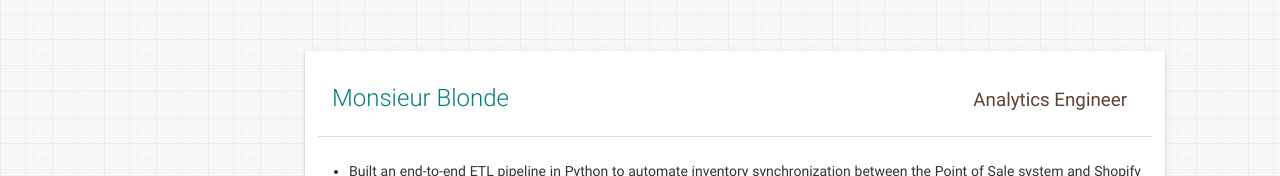
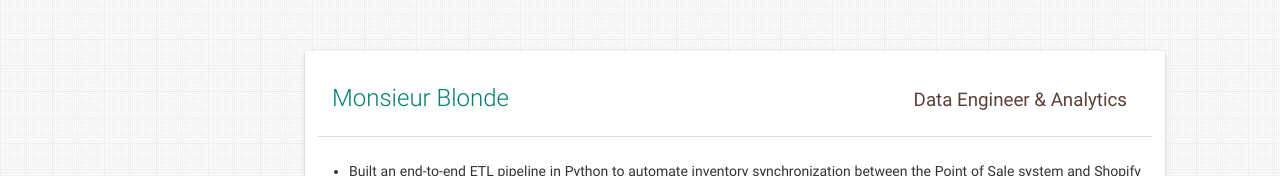
Before and after one commit to qarisp/qarisp.github.io, a plain HTML site: page index.html in a window 1280 px wide. Shown: the part 1833-2009 px from the top of the page. Drawn offline with nearby package versions, Linux system fonts and the light colour scheme.

Commit message:
Updated experience section

```diff
--- a/index.html
+++ b/index.html
@@ -278,7 +278,7 @@
                 </p>
               </div>
             </div>
-            <div class="role brown-text text-darken-2">Analytics Engineer</div>
+            <div class="role brown-text text-darken-2">Data Engineer & Analytics</div>
             <ul>
               <li>
                 Built an end-to-end ETL pipeline in Python to automate inventory synchronization between the Point of Sale system and
```
